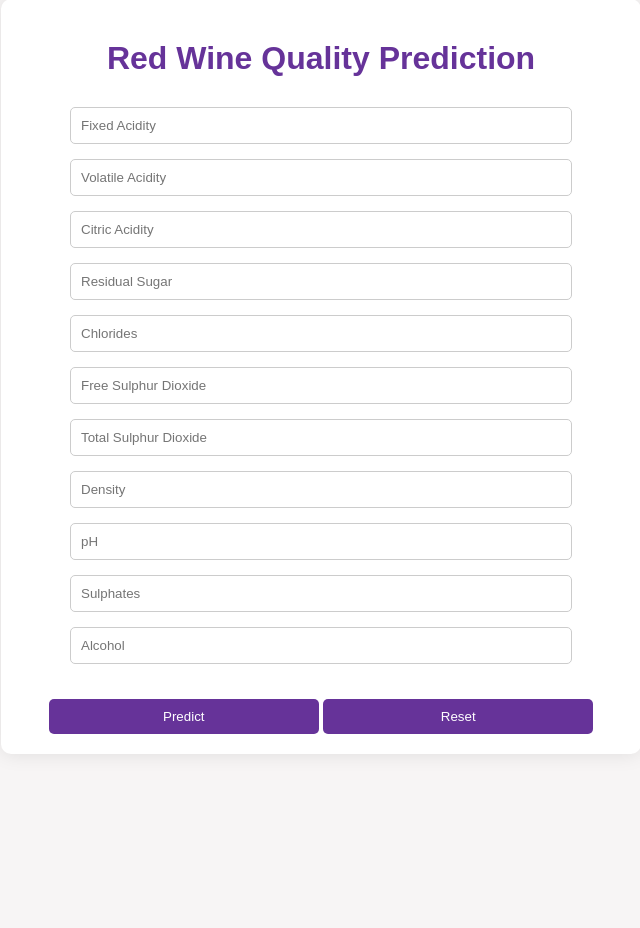
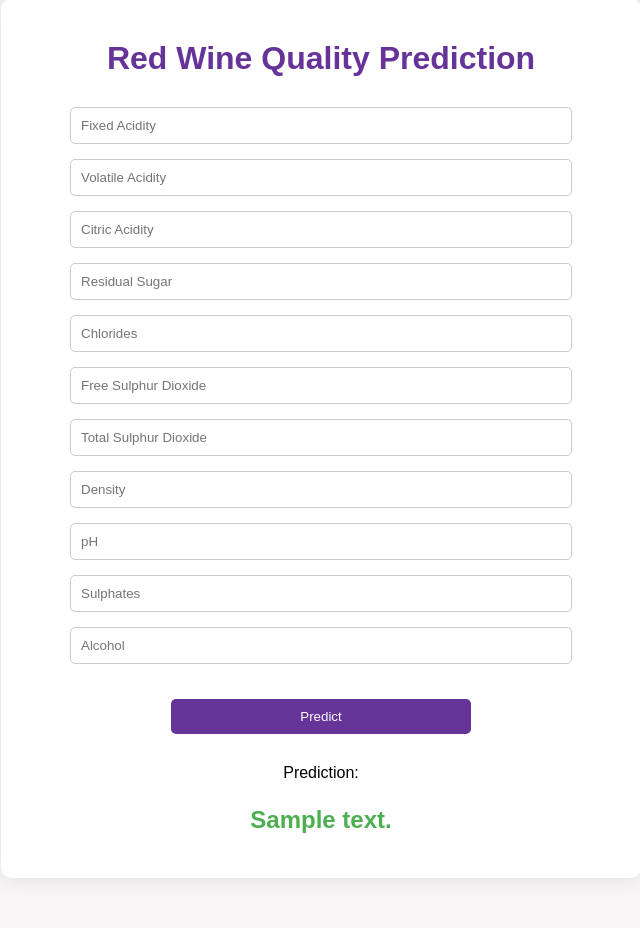
Before and after one commit to kawalpreettkaur/wine-quality, a Flask app: template templates/index.html in a window 1280 px wide. Shown: the part 51-979 px from the top of the page, without its empty margins (319-959 px from the left). Before the commit the page ends 785 px from the top, so only its background shows below. Run offline with Flask 3, Linux system fonts and the light colour scheme; the template is opened without the code that fills it: most values are stand-ins (such as "Sample title", 1, 10 or a date in 2020); parts of the project's set-up code (start-up, migrations or seed data) failed here and were passed over.

Commit message:
Update index.html

```diff
--- a/templates/index.html
+++ b/templates/index.html
@@ -35,7 +35,7 @@
       border: 1px solid #ccc;
     }
     button {
-      width: 45%;
+      width: 50%;
       padding: 10px;
       margin-top: 20px;
       border: none;
@@ -50,11 +50,10 @@
     }
     .prediction-text {
       text-align: center;
-      margin-top: 20px;
-      display: none; /* Initially hide the prediction text */
+      margin-top: 30px;
     }
     .prediction-result {
-      font-size: 18px;
+      font-size: 24px;
       color: #4caf50;
       font-weight: bold;
     }
@@ -64,10 +63,7 @@
 <body>
   <div class="container">
     <h1>Red Wine Quality Prediction</h1>
-    <div class="prediction-text" id="prediction-box">
-      <p class="prediction-result" id="prediction-result"></p>
-    </div>
-    <form id="wine-form" action="{{url_for('predict')}}" method="post">
+    <form action="{{url_for('predict')}}" method="post">
       <input type="number" pattern="[0-9]+([.,][0-9]+)?" step="0.0000001" required name="fixed_acidity" placeholder="Fixed Acidity"><br>
       <input type="number" pattern="[0-9]+([.,][0-9]+)?" step="0.0000001" required name="volatile_acidity" placeholder="Volatile Acidity"><br>
       <input type="number" pattern="[0-9]+([.,][0-9]+)?" step="0.0000001" required name="citric_acidity" placeholder="Citric Acidity"><br>
@@ -79,31 +75,14 @@
       <input type="number" pattern="[0-9]+([.,][0-9]+)?" step="0.0000001" required name="pH" placeholder="pH"><br>
       <input type="number" pattern="[0-9]+([.,][0-9]+)?" step="0.0000001" required name="sulphates" placeholder="Sulphates"><br>
       <input type="number" pattern="[0-9]+([.,][0-9]+)?" step="0.0000001" required name="alcohol" placeholder="Alcohol"><br>
-      <button type="button" onclick="predictWine()">Predict</button>
-      <button type="button" onclick="resetForm()">Reset</button>
+      <button type="submit">Predict</button>
     </form>
+    <div class="prediction-text">
+      {% if prediction_text %}
+        <p>Prediction:</p>
+        <p class="prediction-result">{{ prediction_text }}</p>
+      {% endif %}
+    </div>
   </div>
-
-  <script>
-    function predictWine() {
-      var form = document.getElementById("wine-form");
-      var formData = new FormData(form);
-      fetch("{{url_for('predict')}}", {
-        method: "POST",
-        body: formData
-      })
-      .then(response => response.text())
-      .then(data => {
-        document.getElementById("prediction-result").innerHTML = data;
-        document.getElementById("prediction-box").style.display = "block";
-      })
-      .catch(error => console.error("Error:", error));
-    }
-
-    function resetForm() {
-      document.getElementById("wine-form").reset();
-      document.getElementById("prediction-box").style.display = "none";
-    }
-  </script>
 </body>
 </html>
```
